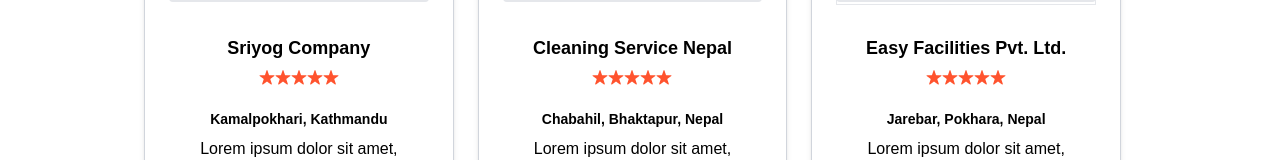
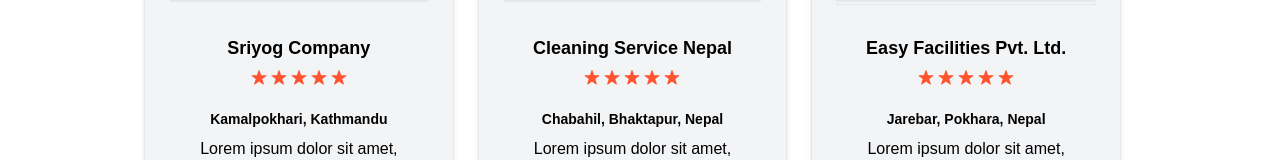
Before and after one commit to pracasupreti/sriyog.app, a Next.js app: page /cleaning in a window 1280 px wide. Shown: the part 452-612 px from the top of the page. Built offline with nearby package versions, Linux system fonts and the light colour scheme.

Commit message:
vmgo, professions, cleaning

```diff
--- a/app/cleaning/page.tsx
+++ b/app/cleaning/page.tsx
@@ -4,6 +4,7 @@
 import Link from "next/link";
 import { Menu, MenuButton, MenuItem, MenuItems } from "@headlessui/react";
 import { ChevronDownIcon } from "@heroicons/react/20/solid";
+import StarRating from "@/components/StarRating";
 
 export const metadata: Metadata = {
   title: "Cleaning Companies in Nepal | SRIYOG App",
@@ -76,7 +77,7 @@
   },
   {
     name: "Kathmandu Pest Control Service",
-    img: "/images/logo.png",
+    img: "/images/cleaning/companylogo/gt.png",
     city: "Basundhara, Kathmandu, Nepal",
     description:
       "Lorem ipsum dolor sit amet, ut labore et dolore magna aliqua.",
@@ -96,7 +97,7 @@
               <Link key={index} href={item.link}>
                 <div
                   role="status"
-                  className="space-y-8 flex flex-col items-center justify-center border border-gray-200 rounded-lg p-6 min-h-[500px] shadow-md border border-gray-300 bg-white hover:shadow-xl transition duration-300"
+                  className="space-y-8 flex flex-col items-center justify-center border border-gray-200 rounded-lg p-6 min-h-[500px] shadow-md border border-gray-200 bg-gray-100 hover:shadow-xl transition duration-300"
                 >
                   <div className="flex items-center justify-center bg-gray-200 w-full h-48 rounded-sm ">
                     <Image
@@ -110,68 +111,7 @@
                   <div className="text-black mt-0 text-center text-lg font-semibold mb-2">
                     {item.name}
                   </div>
-                  <div className="flex">
-                    <svg
-                      width="16"
-                      height="15"
-                      viewBox="0 0 16 15"
-                      fill="none"
-                      xmlns="http://www.w3.org/2000/svg"
-                    >
-                      <path
-                        d="M7.524.464a.5.5 0 0 1 .952 0l1.432 4.41a.5.5 0 0 0 .476.345h4.637a.5.5 0 0 1 .294.904L11.563 8.85a.5.5 0 0 0-.181.559l1.433 4.41a.5.5 0 0 1-.77.559L8.294 11.65a.5.5 0 0 0-.588 0l-3.751 2.726a.5.5 0 0 1-.77-.56l1.433-4.41a.5.5 0 0 0-.181-.558L.685 6.123A.5.5 0 0 1 .98 5.22h4.637a.5.5 0 0 0 .476-.346z"
-                        fill="#FF532E"
-                      />
-                    </svg>
-                    <svg
-                      width="16"
-                      height="15"
-                      viewBox="0 0 16 15"
-                      fill="none"
-                      xmlns="http://www.w3.org/2000/svg"
-                    >
-                      <path
-                        d="M7.524.464a.5.5 0 0 1 .952 0l1.432 4.41a.5.5 0 0 0 .476.345h4.637a.5.5 0 0 1 .294.904L11.563 8.85a.5.5 0 0 0-.181.559l1.433 4.41a.5.5 0 0 1-.77.559L8.294 11.65a.5.5 0 0 0-.588 0l-3.751 2.726a.5.5 0 0 1-.77-.56l1.433-4.41a.5.5 0 0 0-.181-.558L.685 6.123A.5.5 0 0 1 .98 5.22h4.637a.5.5 0 0 0 .476-.346z"
-                        fill="#FF532E"
-                      />
-                    </svg>
-                    <svg
-                      width="16"
-                      height="15"
-                      viewBox="0 0 16 15"
-                      fill="none"
-                      xmlns="http://www.w3.org/2000/svg"
-                    >
-                      <path
-                        d="M7.524.464a.5.5 0 0 1 .952 0l1.432 4.41a.5.5 0 0 0 .476.345h4.637a.5.5 0 0 1 .294.904L11.563 8.85a.5.5 0 0 0-.181.559l1.433 4.41a.5.5 0 0 1-.77.559L8.294 11.65a.5.5 0 0 0-.588 0l-3.751 2.726a.5.5 0 0 1-.77-.56l1.433-4.41a.5.5 0 0 0-.181-.558L.685 6.123A.5.5 0 0 1 .98 5.22h4.637a.5.5 0 0 0 .476-.346z"
-                        fill="#FF532E"
-                      />
-                    </svg>
-                    <svg
-                      width="16"
-                      height="15"
-                      viewBox="0 0 16 15"
-                      fill="none"
-                      xmlns="http://www.w3.org/2000/svg"
-                    >
-                      <path
-                        d="M7.524.464a.5.5 0 0 1 .952 0l1.432 4.41a.5.5 0 0 0 .476.345h4.637a.5.5 0 0 1 .294.904L11.563 8.85a.5.5 0 0 0-.181.559l1.433 4.41a.5.5 0 0 1-.77.559L8.294 11.65a.5.5 0 0 0-.588 0l-3.751 2.726a.5.5 0 0 1-.77-.56l1.433-4.41a.5.5 0 0 0-.181-.558L.685 6.123A.5.5 0 0 1 .98 5.22h4.637a.5.5 0 0 0 .476-.346z"
-                        fill="#FF532E"
-                      />
-                    </svg>
-                    <svg
-                      width="16"
-                      height="15"
-                      viewBox="0 0 16 15"
-                      fill="none"
-                      xmlns="http://www.w3.org/2000/svg"
-                    >
-                      <path
-                        d="M7.524.464a.5.5 0 0 1 .952 0l1.432 4.41a.5.5 0 0 0 .476.345h4.637a.5.5 0 0 1 .294.904L11.563 8.85a.5.5 0 0 0-.181.559l1.433 4.41a.5.5 0 0 1-.77.559L8.294 11.65a.5.5 0 0 0-.588 0l-3.751 2.726a.5.5 0 0 1-.77-.56l1.433-4.41a.5.5 0 0 0-.181-.558L.685 6.123A.5.5 0 0 1 .98 5.22h4.637a.5.5 0 0 0 .476-.346z"
-                        fill="#FF532E"
-                      />
-                    </svg>
-                  </div>
+                  <StarRating rating={5} />
                   <div className="text-black -mt-2 text-center text-sm font-semibold mb-2">
                     {item.city}
                   </div>
--- a/app/professions/page.tsx
+++ b/app/professions/page.tsx
@@ -36,7 +36,7 @@
 export default function FeaturesSection() {
   return (
     <>
-        <RedSection title="SRIYOG Professions" />
+      <RedSection title="SRIYOG Professions" />
       <section className="w-full bg-white text-black pt-10">
         <div className="max-w-screen-xl mx-auto px-3 sm:px-6 md:px-8 lg:px-36">
           <div className="grid grid-cols-2 sm:grid-cols-3 md:grid-cols-4 lg:grid-cols-5 gap-6 text-black">
@@ -45,7 +45,10 @@
                 key={index}
                 className="flex flex-col items-center text-center border rounded-lg p-4 hover:shadow-md hover:bg-gray-100 transition"
               >
-                <Link href={`/professions/${item.title.toLowerCase().replace(/\s+/g, "-")}`} className="block">
+                <Link
+                  href={`/${item.title.toLowerCase().replace(/\s+/g, "-")}`}
+                  className="block"
+                >
                   <Image
                     src={`/images/services/${item.img}`}
                     alt={`${item.title} Icon`}
--- /dev/null
+++ b/components/StarRating.tsx
@@ -0,0 +1,27 @@
+type StarRatingProps = {
+  rating: number; // Value from 0 to 5
+};
+
+const StarRating = ({ rating }: StarRatingProps) => {
+  return (
+    <div className="flex space-x-1">
+      {[1, 2, 3, 4, 5].map((i) => (
+        <svg
+          key={i}
+          width="16"
+          height="15"
+          viewBox="0 0 16 15"
+          fill="none"
+          xmlns="http://www.w3.org/2000/svg"
+        >
+          <path
+            d="M7.524.464a.5.5 0 0 1 .952 0l1.432 4.41a.5.5 0 0 0 .476.345h4.637a.5.5 0 0 1 .294.904L11.563 8.85a.5.5 0 0 0-.181.559l1.433 4.41a.5.5 0 0 1-.77.559L8.294 11.65a.5.5 0 0 0-.588 0l-3.751 2.726a.5.5 0 0 1-.77-.56l1.433-4.41a.5.5 0 0 0-.181-.558L.685 6.123A.5.5 0 0 1 .98 5.22h4.637a.5.5 0 0 0 .476-.346z"
+            fill={i <= rating ? "#FF532E" : "#e4e5e9"} // orange or gray
+          />
+        </svg>
+      ))}
+    </div>
+  );
+};
+
+export default StarRating;
```
Also changed, not shown: components/ClientVMGO.tsx (+58 -46 lines).
